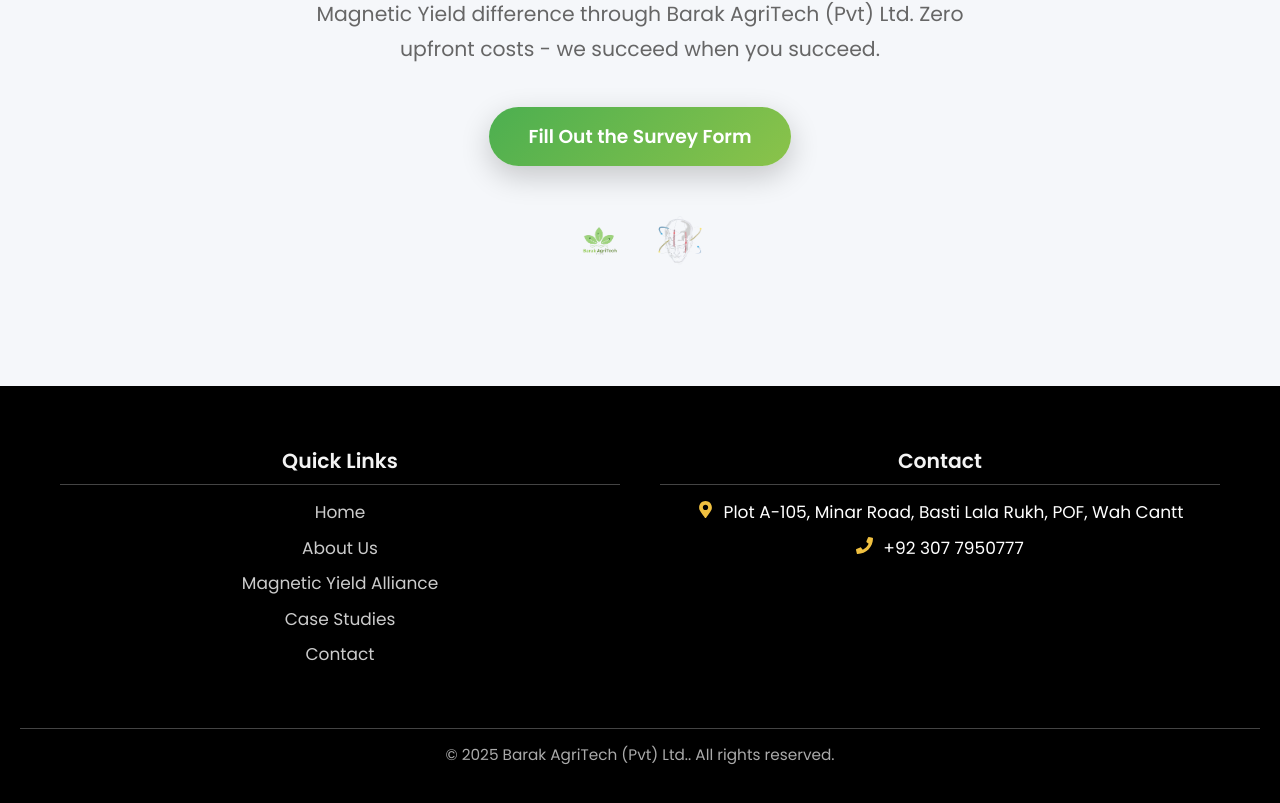
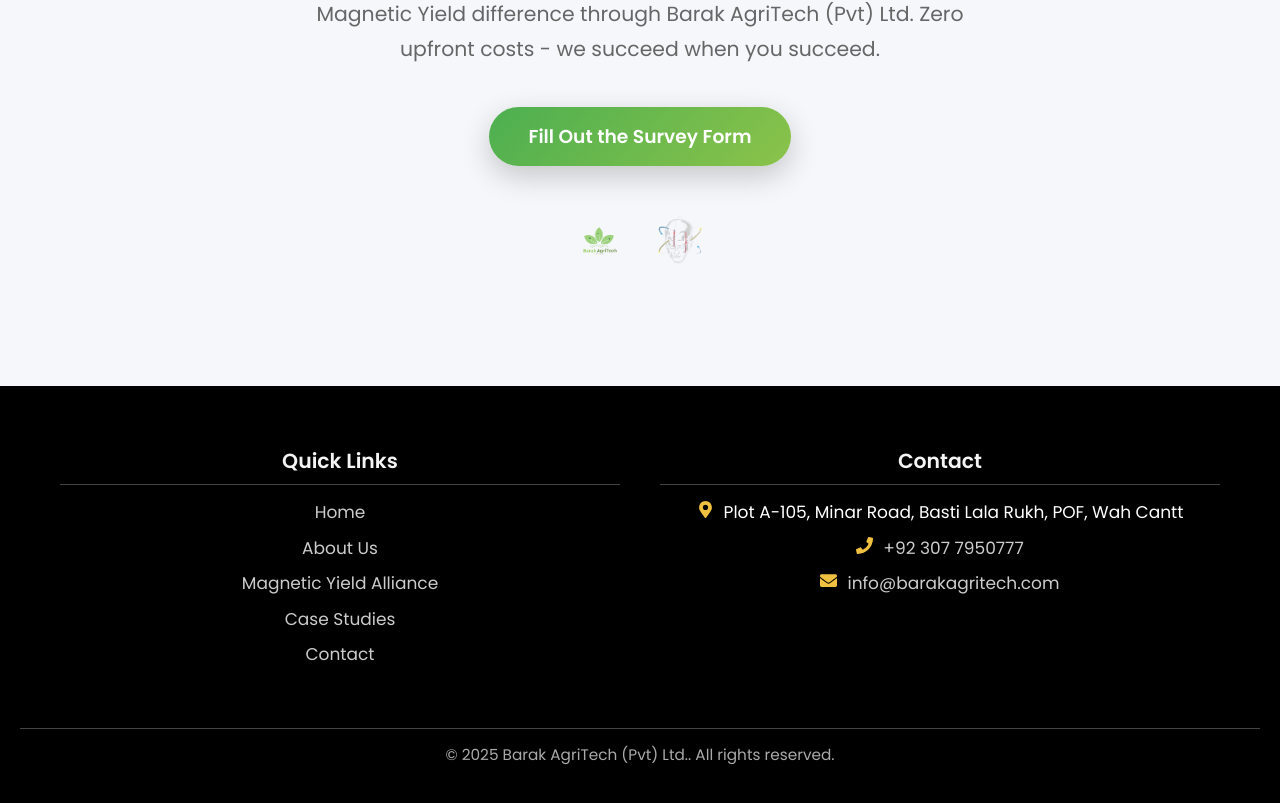
Before and after one commit to awais37402/Barak, a React (Create React App) app: page /magneticyieldalliance in a window 1280 px wide. Shown: the part 7613-8416 px from the top of the page. Built offline with nearby package versions, Linux system fonts and the light colour scheme; a web font is replaced by a local one.

Commit message:
Add files via upload

```diff
--- a/src/components/Footer.css
+++ b/src/components/Footer.css
@@ -1,4 +1,3 @@
-/* Footer.css */
 .footer {
   background-color: #000;
   color: #fff;
@@ -75,3 +74,14 @@
 .legal-links a:hover {
   color: #fff;
 }
+
+
+.footer-link {
+  color: #ccc;
+  text-decoration: none;
+  transition: color 0.3s ease;
+}
+
+.footer-link:hover {
+  color: #fff;
+}
--- a/src/components/Footer.js
+++ b/src/components/Footer.js
@@ -20,7 +20,6 @@
             <li><a href="/">Home</a></li>
             <li><a href="/about">About Us</a></li>
             <li><a href="/magneticyieldalliance">Magnetic Yield Alliance</a></li>
-
             <li><a href="/case-studies">Case Studies</a></li>
             <li><a href="/contact">Contact</a></li>
           </ul>
@@ -36,7 +35,11 @@
             </li>
             <li>
               <FaPhone className="footer-icon" />
-              <span>+92 307 7950777</span>
+              <a href="tel:+923077950777" className="footer-link">+92 307 7950777</a>
+            </li>
+            <li>
+              <FaEnvelope className="footer-icon" />
+              <a href="mailto:info@barakagritech.com" className="footer-link">info@barakagritech.com</a>
             </li>
           </ul>
         </div>
@@ -45,7 +48,6 @@
       {/* Bottom Footer */}
       <div className="footer-bottom">
         <p>© {currentYear} Barak AgriTech (Pvt) Ltd.. All rights reserved.</p>
-
       </div>
     </footer>
   );
```
